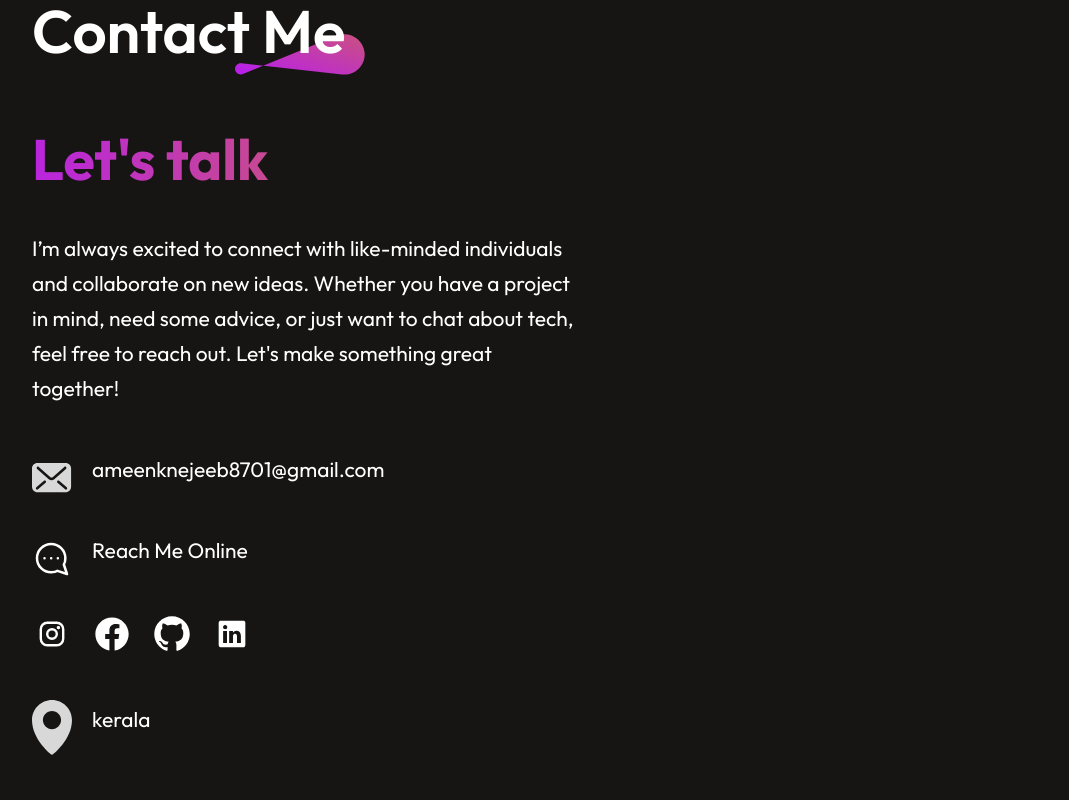
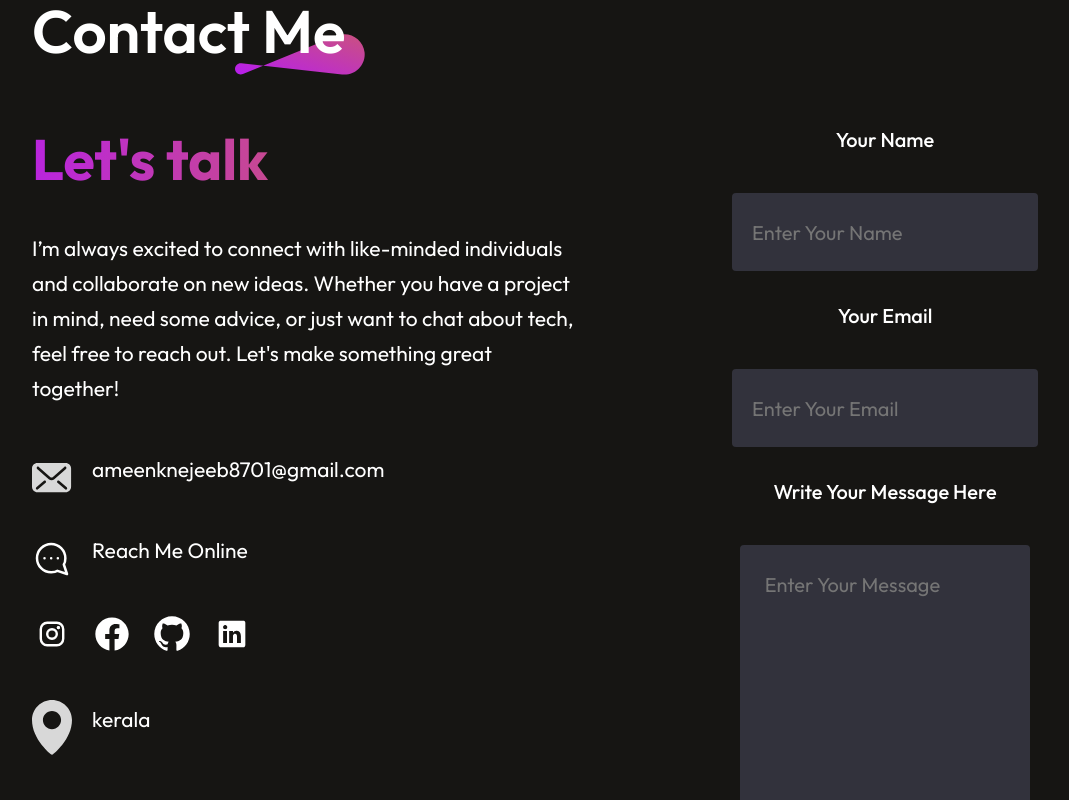
Before and after one commit to Ameen-K-Nejeeb/portfolio, a React (Vite) app in the folder portfolio/: page / in a window 1280 px wide. Shown: the part 4040-4840 px from the top of the page, without its empty margins (38-1107 px from the left). Built offline with nearby package versions, Linux system fonts and the light colour scheme.

Commit message:
responsive :  update

```diff
--- a/portfolio/src/components/About/About.css
+++ b/portfolio/src/components/About/About.css
@@ -289,3 +289,6 @@
         font-size: 16px;
     }
 }
+.about-left{
+    display: none;
+}
--- a/portfolio/src/components/Contact/Contact.css
+++ b/portfolio/src/components/Contact/Contact.css
@@ -222,7 +222,7 @@
         margin-right: -20px;
     }
     .contact-section{
-        flex-direction: column;
+        flex-direction: row;
     }
     .contact-left h1{
         font-size: 57px;
@@ -243,6 +243,7 @@
         width: 100%;
         font-size: 20px;
 
+
     }
     .contact-right textarea{
         width: 95%;
--- a/portfolio/src/components/Footer/Footer.css
+++ b/portfolio/src/components/Footer/Footer.css
@@ -118,7 +118,7 @@
     }
 }
 
-@media(min-width: 1025px) and (max-width: 1440px) {
+/*@media(min-width: 1025px) and (max-width: 1440px) {
     .footer{
         margin: 50px 70px;
     }
```
